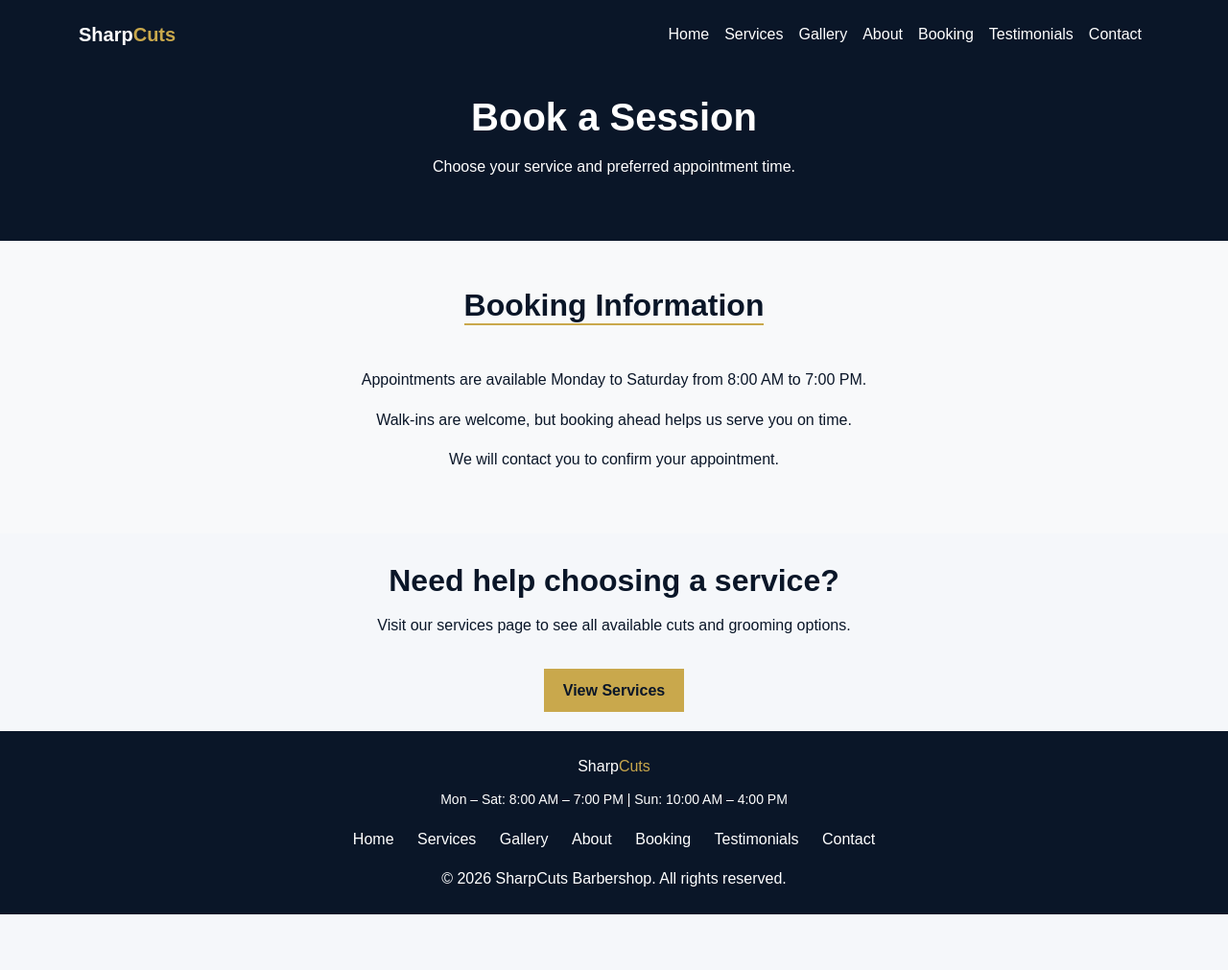
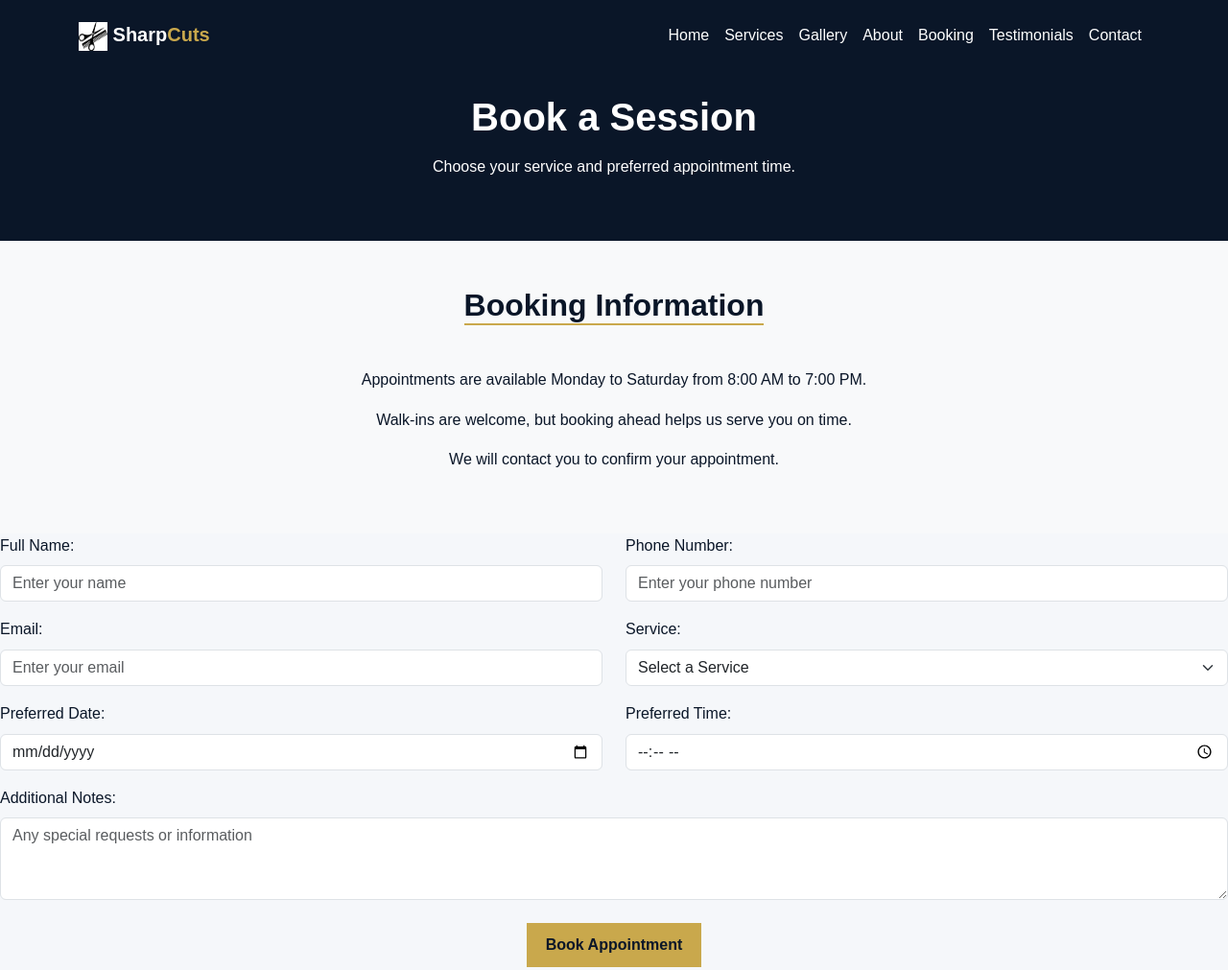
Before and after one commit to max-mut/Barbershop, a plain HTML site: page booking.html in a window 1280 px wide. Shown: the top 1011 px of the page at 96% size. Before the commit the page ends 953 px from the top, so only its background shows below. Drawn offline with nearby package versions, Linux system fonts and the light colour scheme.

Commit message:
form creation

```diff
--- a/booking.html
+++ b/booking.html
@@ -14,6 +14,8 @@
     <nav class="navbar navbar-expand-lg navbar-dark fixed-top">
         <div class="container">
             <a class="navbar-brand" href="index.html">
+                <img src="images/comb and clippers.png" alt="SharpCuts logo"
+                  width="30" height="30" class="brand-logo">
                 <span class="brand-sharp">Sharp</span><span class="brand-cuts">Cuts</span>
             </a>
 
@@ -34,6 +36,9 @@
             </div>
         </div>
     </nav>
+
+
+
 
     <!-- PAGE HEADER -->
     <section class="top text-center py-5">
@@ -63,6 +68,67 @@
             </p>
         </div>
     </section>
+
+
+    <form action="" method="post" class="contact-form">
+        <div class="row mb-3">
+            <div class="col-md-6 mb-3 mb-md-0">
+                <label for="full_name" class="form-label">Full Name:</label>
+                <input type="text" id="full_name" name="full_name" class="form-control"
+                    placeholder="Enter your name" required>
+            </div>
+            <div class="col-md-6">
+                <label for="phone" class="form-label">Phone Number:</label>
+                <input type="tel" id="phone" name="phone" class="form-control"
+                    placeholder="Enter your phone number" required>
+            </div>
+        </div>
+
+        <div class="row mb-3">
+            <div class="col-md-6 mb-3 mb-md-0">
+                <label for="email" class="form-label">Email:</label>
+                <input type="email" id="email" name="email" class="form-control"
+                    placeholder="Enter your email" required>
+            </div>
+            <div class="col-md-6">
+                <label for="service" class="form-label">Service:</label>
+                <select id="service" name="service" class="form-select" required>
+                    <option value="">Select a Service</option>
+                    <option>Classic Cut</option>
+                    <option>Skin Fade</option>
+                    <option>Taper Fade</option>
+                    <option>Beard Trim</option>
+                    <option>Hot Towel Shave</option>
+                </select>
+            </div>
+        </div>
+
+        <div class="row mb-3">
+            <div class="col-md-6 mb-3 mb-md-0">
+                <label for="date" class="form-label">Preferred Date:</label>
+                <input type="date" id="date" name="date" class="form-control" required>
+            </div>
+            <div class="col-md-6">
+                <label for="time" class="form-label">Preferred Time:</label>
+                <input type="time" id="time" name="time" class="form-control" required>
+            </div>
+        </div>
+
+        <div class="row mb-4">
+            <div class="col-12">
+                <label for="notes" class="form-label">Additional Notes:</label>
+                <textarea id="notes" name="notes" class="form-control" rows="3"
+                        placeholder="Any special requests or information"></textarea>
+            </div>
+        </div>
+
+        <div class="text-center">
+            <input type="submit" value="Book Appointment" class="btn-custom">
+        </div>
+    </form>
+
+
+
 
     <!-- CTA -->
     <section class="cta-banner">
```
